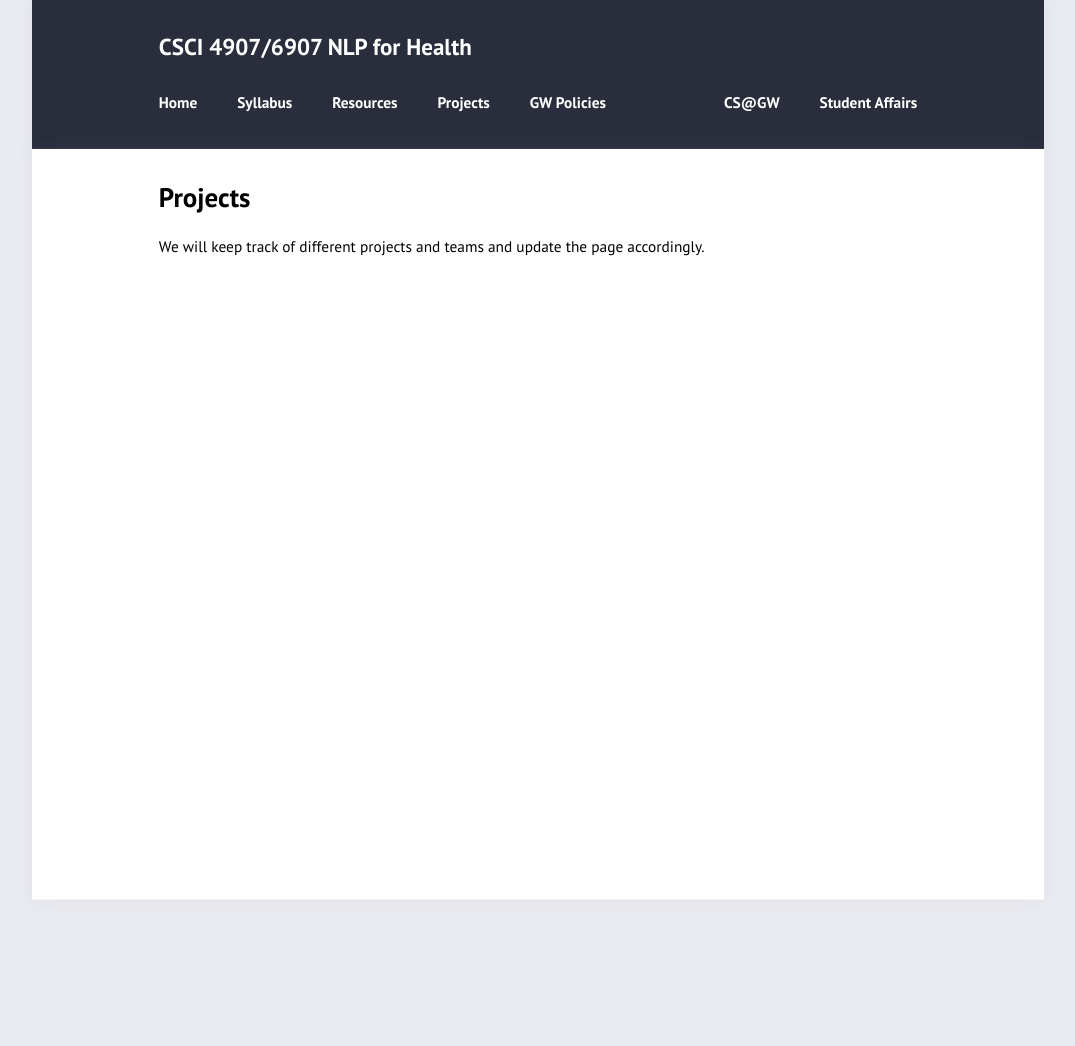
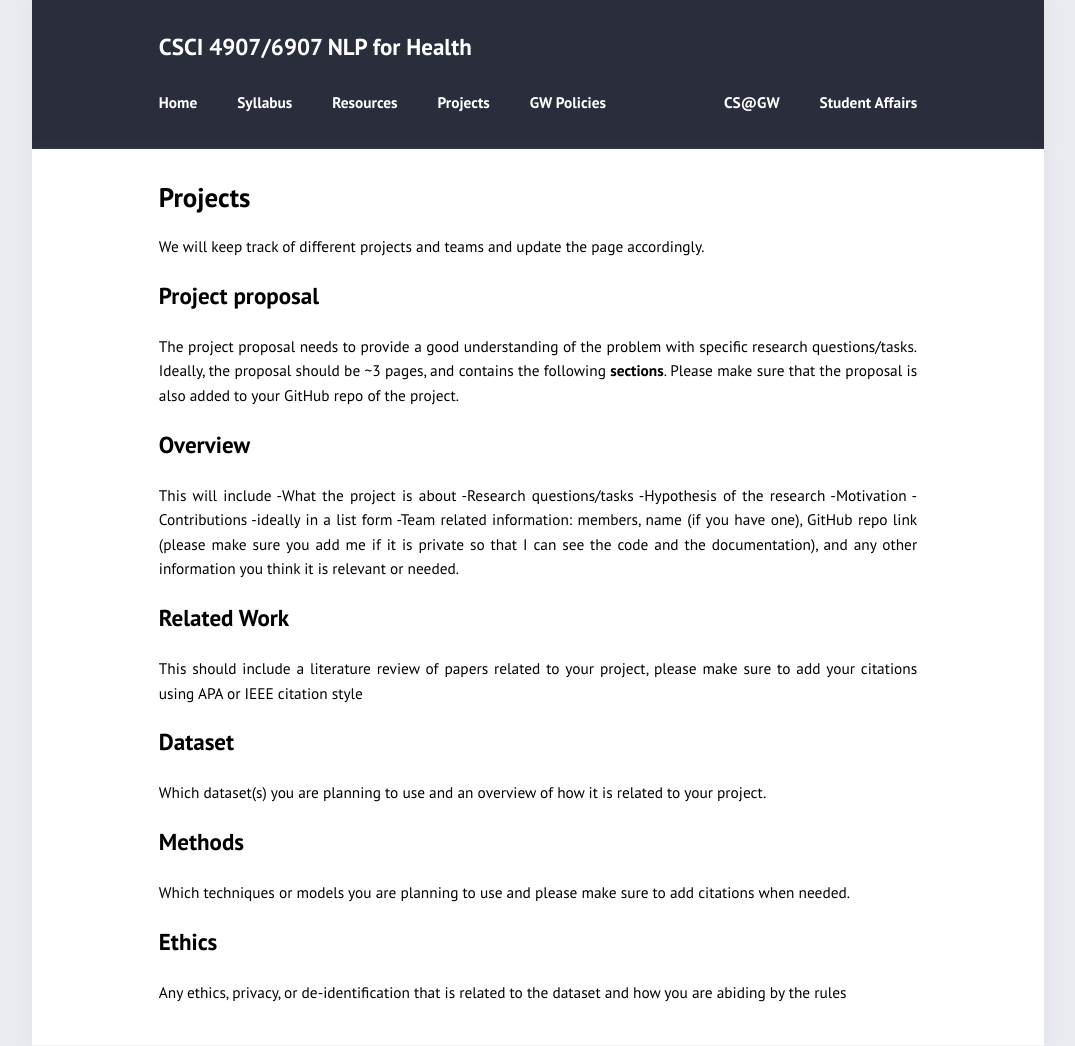
Before and after one commit to azirikly/nlp4health-fall25, a Jekyll site: the page built from projects.md, in a window 1280 px wide. Shown: the whole page, without its empty margins (102-1177 px from the left). Built offline with Jekyll 4.4.1, drawn with Linux system fonts in a browser that asks for light colours; before the commit the page ends 900 px from its top, so only the background shows below that.

Commit message:
Update projects.md with project proposal

```diff
--- a/projects.md
+++ b/projects.md
@@ -4,3 +4,32 @@ layout: page
 ---
 
 We will keep track of different projects and teams and update the page accordingly.
+
+# Project proposal
+
+The project proposal needs to provide a good understanding of the problem with specific research questions/tasks. Ideally, the proposal should be ~3 pages, and contains the following **sections**. Please make sure that the proposal is also added to your GitHub repo of the project.
+
+## Overview
+
+This will include
+-What the project is about
+-Research questions/tasks
+-Hypothesis of the research
+-Motivation
+-Contributions -ideally in a list form
+-Team related information: members, name (if you have one), GitHub repo link (please make sure you add me if it is private so that I can see the code and the documentation), and any other information you think it is relevant or needed.
+
+## Related Work
+
+This should include a literature review of papers related to your project, please make sure to add your citations using APA or IEEE citation style
+
+## Dataset
+
+Which dataset(s) you are planning to use and an overview of how it is related to your project.
+
+## Methods
+
+Which techniques or models you are planning to use and please make sure to add citations when needed.
+
+## Ethics
+Any ethics, privacy, or de-identification that is related to the dataset and how you are abiding by the rules
```
